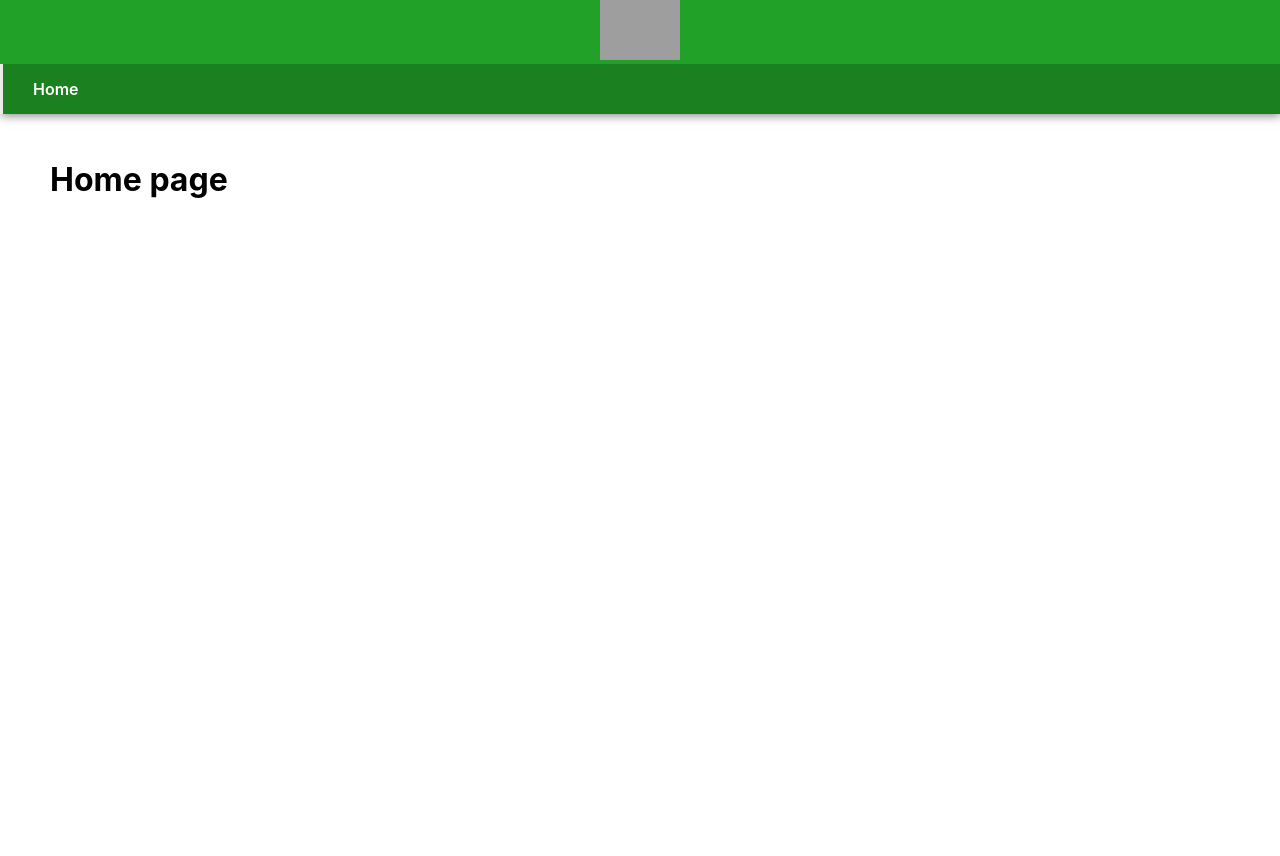
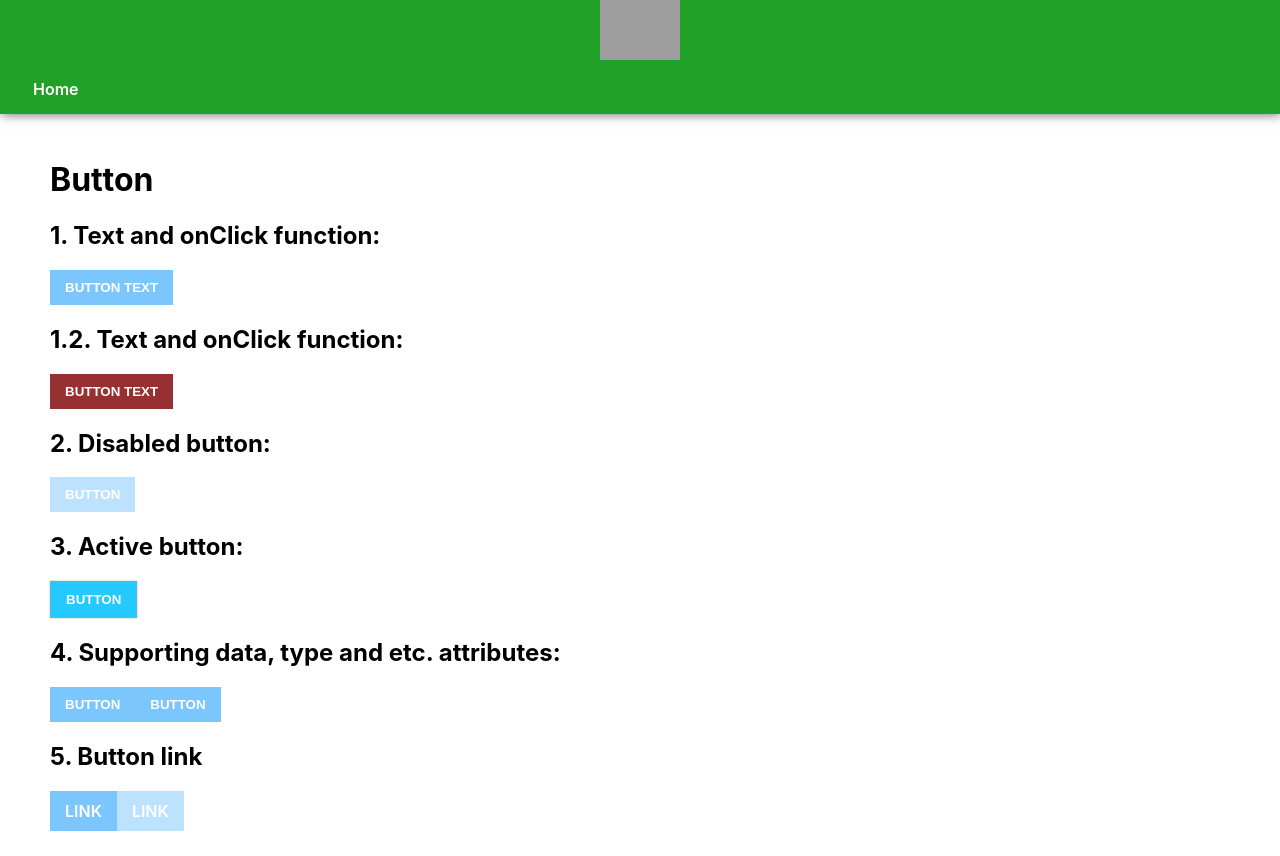
Before and after one commit to IvanGML/react-components, a React (Create React App) app: page /button in a window 1280 px wide. Before the commit this address led to /. Before the commit the page ends 800 px from the top, so only its background shows below. Built offline with nearby package versions, Linux system fonts and the light colour scheme; grey boxes are pictures that could not be loaded.

Commit message:
add button component

```diff
--- a/package.json
+++ b/package.json
@@ -3,10 +3,12 @@
   "version": "0.1.0",
   "private": true,
   "dependencies": {
+    "classnames": "^2.2.6",
     "react": "^16.8.6",
     "react-dom": "^16.8.6",
     "react-router-dom": "^5.0.0",
-    "react-scripts": "2.1.8"
+    "react-scripts": "2.1.8",
+    "react-transition-group": "^2.7.1"
   },
   "scripts": {
     "start": "react-scripts start",
--- /dev/null
+++ b/src/components/button/Button.jsx
@@ -0,0 +1,46 @@
+import React from 'react';
+import PropTypes from 'prop-types';
+import cx from 'classnames';
+import './button.css';
+
+const Button = ({ children, onClick, active, disabled, className, ...attrs }) => {
+    const classes = cx(
+        'btn',
+        { active },
+        className,
+    )
+    const onClickAction = e => {
+        if (disabled) {
+            e.preventDefault();
+        } else {
+            return onClick();
+        }
+    }
+    const Tag = attrs.href ? 'a' : 'button';
+    return (
+        <Tag
+            className={classes}
+            disabled={disabled}
+            onClick={onClickAction}
+            {...attrs}>
+            {children}
+        </Tag>
+    );
+};
+
+Button.propTypes = {
+    children: PropTypes.string,
+    onClick: PropTypes.func,
+    active: PropTypes.bool,
+    disabled: PropTypes.bool,
+    className: PropTypes.string,
+};
+Button.defaultProps = {
+    children: 'Button',
+    onClick: () => { },
+    active: false,
+    disabled: false,
+    className: '',
+};
+
+export default Button;
--- /dev/null
+++ b/src/components/button/button.css
@@ -0,0 +1,41 @@
+.btn {
+  position: relative;
+  padding: 10px 15px;
+  background-color: #7CC6fE;
+  border: none;
+  color: #FFF;
+  font-weight: 600;
+  cursor: pointer;
+  text-transform: uppercase;
+  display: inline-block;
+  text-decoration: none;
+  transition: background .3s;
+  outline: transparent;
+}
+
+.btn:hover {
+  background-color: #70B4E6;
+}
+
+.btn[disabled] {
+  opacity: .5;
+  cursor: not-allowed;
+}
+
+.btn.active {
+  background-color: #23C9FF;
+  border: 1px solid #5EB2F2;
+  box-shadow: 0px 0 2px 0px #C0C0C0;
+}
+
+.red-button {
+  background-color: #973030;
+}
+
+.transparent-btn {
+  background-color: transparent;
+}
+
+.transparent-btn:hover {
+  background-color: transparent;
+}
--- /dev/null
+++ b/src/components/button/buttonSandbox.jsx
@@ -0,0 +1,33 @@
+
+/* eslint-disable */
+import React, { Fragment } from 'react';
+import Button from './Button';
+
+const Sandbox = () => (
+    <Fragment>
+        <h1>Button</h1>
+        <h2><span>1. Text and onClick function:</span></h2>
+        <Button onClick={() => { console.log('!!!!'); }}>Button text</Button>
+
+        <h2><span>1.2. Text and onClick function:</span></h2>
+        <Button className="red-button" onClick={() => { console.log('!!!!'); }}>Button text</Button>
+
+        <h2><span>2. Disabled button:</span></h2>
+        <Button onClick={() => { console.log('!!!!'); }} disabled />
+
+        <h2><span>3. Active button:</span></h2>
+        <Button active />
+
+        <h2><span>4. Supporting data, type and etc. attributes:</span></h2>
+        <Button data-name="button" />
+        <Button type="submit" />
+
+        <h2><span>5. Button link</span></h2>
+        <Button href="test">Link</Button>
+        <Button href="test" disabled>Link</Button>
+
+    </Fragment>
+);
+
+export default Sandbox;
+/* eslint-enable */
--- a/src/index.js
+++ b/src/index.js
@@ -3,6 +3,7 @@ import ReactDOM from 'react-dom';
 import './index.css';
 import { BrowserRouter, Switch, Route, Redirect } from 'react-router-dom';
 import App from './App';
+import Button from './components/button/buttonSandbox';
 import * as serviceWorker from './serviceWorker';
 
 import Home from './layout/home/Home';
@@ -12,6 +13,7 @@ ReactDOM.render((
     <App>
       <Switch>
         <Route exact path="/" component={Home} />
+        <Route exact path="/button" component={Button} />
         <Redirect to="/" />
       </Switch>
     </App>
```
Also changed, not shown: 1 other file (tests, documents, lock files or other folders).
